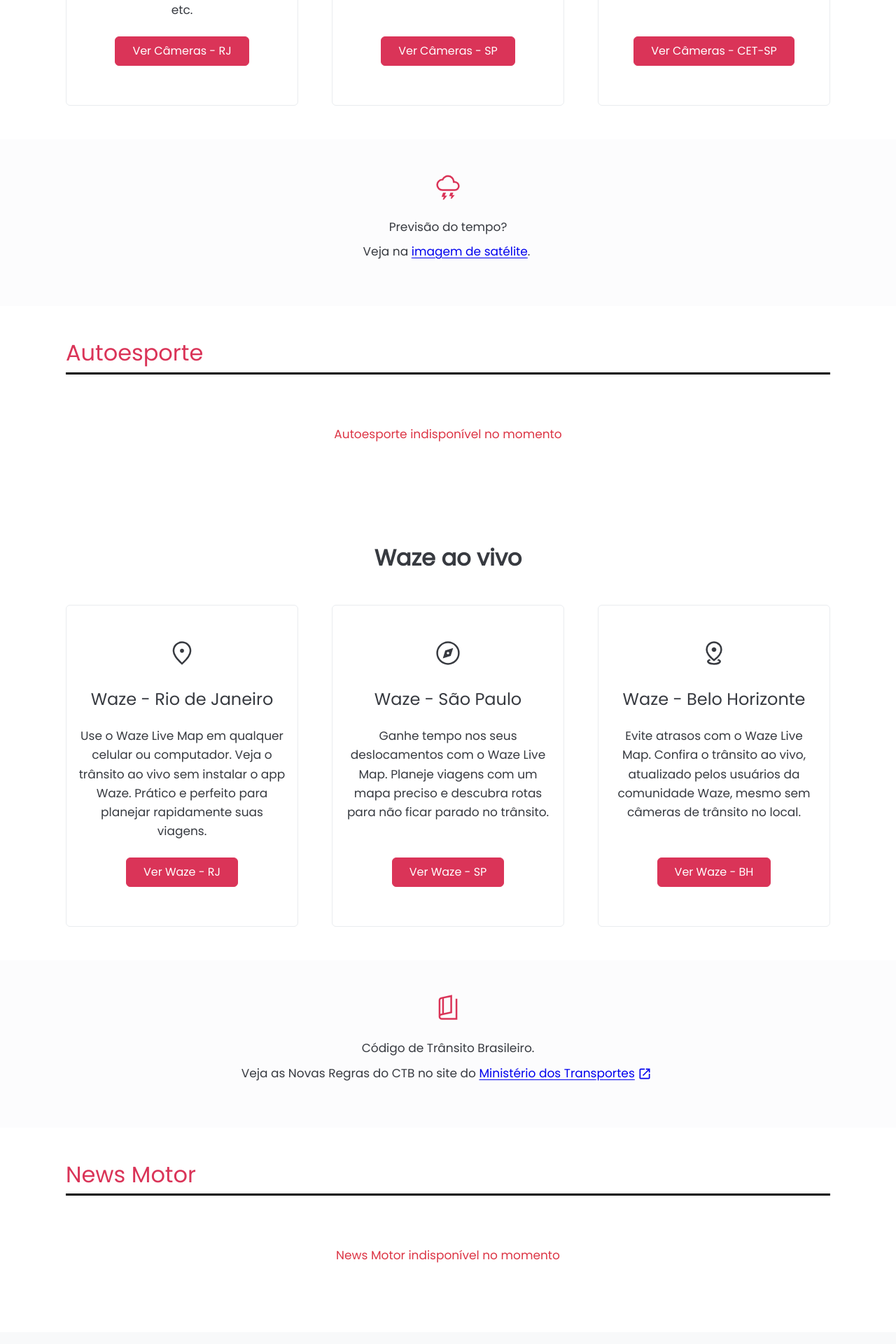
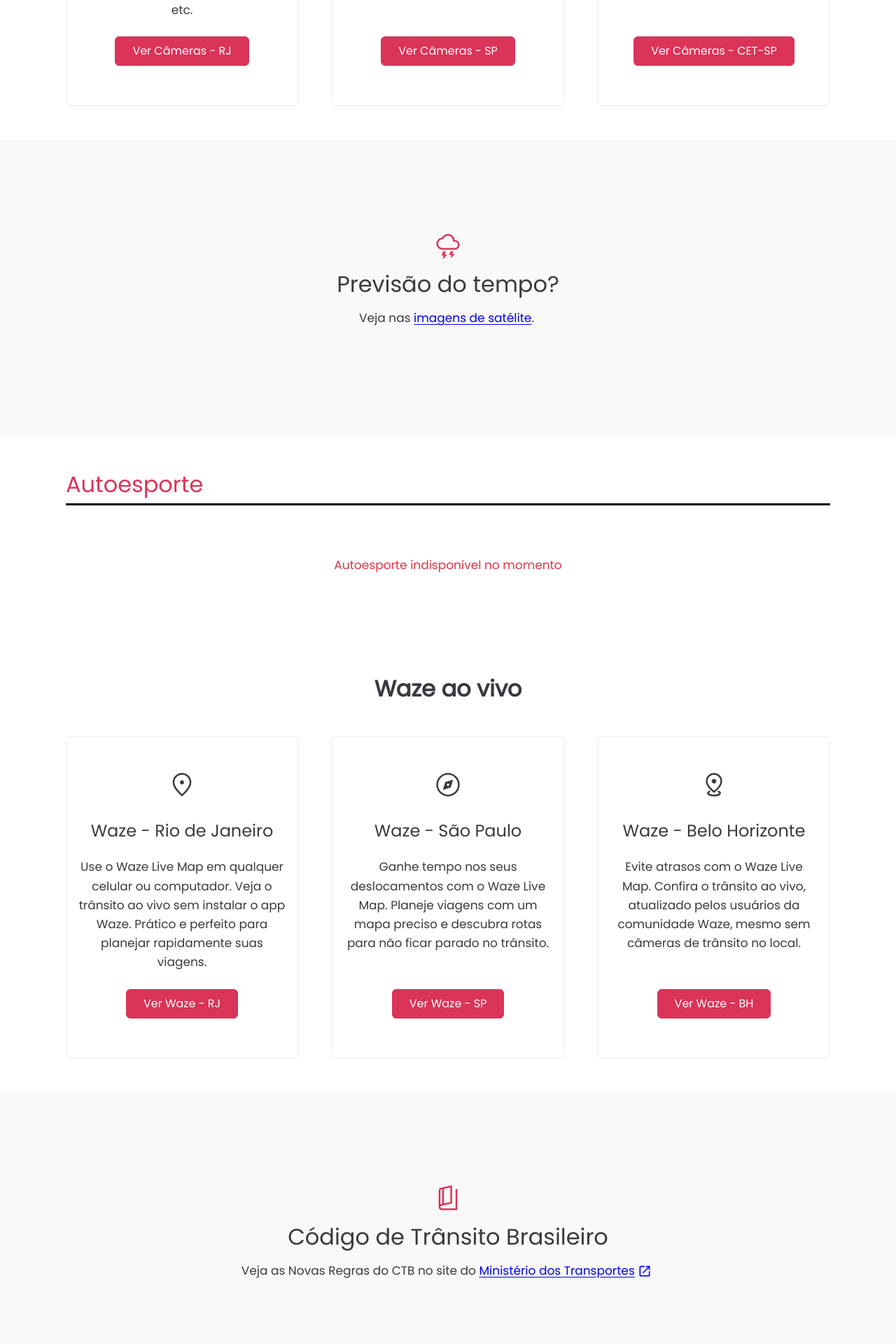
Before and after one commit to Sergio-Damm/transitoaovivo, a Jekyll site: the page built from index.html, in a window 1280 px wide. Shown: the part 933-2853 px from the top of the page at 70% size. Built offline with Jekyll 4.4.1, drawn with Linux system fonts in a browser that asks for light colours; comment, search, counter and statistics services are not loaded.

Commit message:
<section style="background-color:#f9f9f9; padding-top:60px; padding-bottom:60px;">

```diff
--- a/_layouts/default.html
+++ b/_layouts/default.html
@@ -152,17 +152,17 @@
 </section>
 <!-- ================================================================================================================= -->
 <!-- start most visited pages -->
-<section class="bg-light py-5">
-    <div class="container">
+<section class="mybg-light py-5">
+    <div class="container py-5">
         <div class="row align-items-center">
 			<div class="col-12 col-md-10 mx-auto text-center">
-                <h3 class="fs-2 fw-bold">Mais acessadas</h3>
+                <h3 class="fs-2 fw-bold mb-0">Mais acessadas</h3>
             </div>
         </div>
     </div>
 </section>
 <!-- ================================================================================================================= -->
-<section class="bg-light pb-5">
+<section class="mybg-light pb-5">
     <div class="container">
         <div class="row">
             <div class="col-12 col-md-10 mx-auto">
--- a/css/style.css
+++ b/css/style.css
@@ -240,3 +240,15 @@
     padding-right: 24px;
   }
 }
+
+/* --- bg light telas pequenas --- */
+.mybg-light {
+    background-color: #f5f5f5 !important; /* !important garante a sobrescrita do Bootstrap */
+}
+
+/* --- bg light telas maiores --- */
+@media (min-width: 768px) {
+    .mybg-light {
+        background-color: #f9f9f9 !important;
+    }
+}
--- a/index.html
+++ b/index.html
@@ -130,17 +130,15 @@
 	</div>
 </section>
 <!-- ============================================================================================= -->
-<section class="bg-light-subtle">
-	<div class="container py-5">
-		<div class="row justify-content-center text-center">
-			<div class="col-12 col-md-10 mx-auto text-center mb-4">
+<section style="background-color:#f9f9f9; padding-top:60px; padding-bottom:60px;">
+	<div class="container">
+		<div class="row justify-content-center text-center py-5">
+			<div class="col-12 col-md-10 mx-auto text-center py-4">
 				<svg aria-label="Previsão do tempo" height="40px" width="40px" viewBox="0 -960 960 960" xmlns="http://www.w3.org/2000/svg">
 					<path fill="#da3458" d="m300-40 36-100h-76l50-140h100l-43 100h83L340-40h-40Zm270-40 28-80h-78l43-120h100l-35 80h82L610-80h-40ZM290-340q-86.86 0-148.43-61.52Q80-463.04 80-549.83 80-629 136.5-691 193-753 277-759q32-56 84.5-88.5T480.42-880q90.58 0 152.08 57.5Q694-765 708-680q79 4 125.5 53.5T880-510.38Q880-440 830.42-390 780.83-340 710-340H290Zm0-60h420q46.2 0 78.1-32.5 31.9-32.5 31.9-78T788.1-588q-31.9-32-78.1-32h-60v-30q0-71-49.5-120.5T480.21-820q-51.48 0-93.84 27.5Q344-765 324-718l-8 18h-28q-62 2-105 45.39-43 43.4-43 104.47Q140-488 183.93-444T290-400Zm190-210Z"/>
 				</svg>
-			</div>
-  				<p class="mb-2">Previsão do tempo?</p>
-			<div class="col-12 col-md-10 mx-auto text-center">
-				<p class="me-1">Veja na <a class="link-externo" href="{{ site.baseurl }}/previsao-do-tempo/">imagem de satélite</a>.</p>
+				<h2 class="fs-2 my-3">Previsão do tempo?</h2>
+					<p class="me-1 mb-4">Veja nas <a class="link-externo" href="{{ site.baseurl }}/previsao-do-tempo/">imagens de satélite</a>.</p>
 			</div>
 		</div>
 	</div>
@@ -259,17 +257,15 @@
 	</div>
 </section>
 <!-- ============================================================================================= -->
- <section class="bg-light-subtle">
-	<div class="container py-5">
-		<div class="row justify-content-center text-center">
-			<div class="col-12 col-md-10 mx-auto text-center mb-4">
+<section style="background-color:#f9f9f9; padding-top:60px; padding-bottom:60px;">
+	<div class="container">
+		<div class="row justify-content-center text-center py-5">
+			<div class="col-12 col-md-10 mx-auto text-center py-4">
 				<svg aria-label="Código de Trânsito Brasileiro" height="40px" width="40px" viewBox="0 -960 960 960" xmlns="http://www.w3.org/2000/svg">
 					<path fill="#da3458" d="M270-80q-45 0-77.5-29.64Q160-139.27 160-183v-564q0-36.57 22.12-65.43Q204.24-841.3 240-849l380-79v620l-360 77q-17.14 3.69-28.57 17.54Q220-199.62 220-183q0 19 15 31t35 12h470v-660h60v720H270Zm70-228 220-47v-499l-220 45v501Zm-60 12.81V-796l-20 4q-17 4-28.5 15.83Q220-764.35 220-747v471q9.06-5.2 19.03-9.1Q249-289 260-291l20-4.19ZM220-787v511-511Z"/>
 				</svg>
-          	</div>
-  				<p class="mb-2">Código de Trânsito Brasileiro.</p>
-			<div class="col-12 col-md-10 mx-auto text-center">
-				<p class="me-1">Veja as Novas Regras do CTB no site do
+  				<h2 class="fs-2 my-3">Código de Trânsito Brasileiro</h2>
+				<p class="me-1 mb-4">Veja as Novas Regras do CTB no site do
 					<a class="link-externo" href="https://www.gov.br/transportes/pt-br/pt-br/assuntos/transito/conteudo-Senatran/novas-regras-do-ctb" rel="nofollow" target="_blank">Ministério dos Transportes</a>
 						<svg aria-label="Código de Trânsito Brasileiro" height="20px" width="20px" viewBox="0 -960 960 960" xmlns="http://www.w3.org/2000/svg">
 							<path fill="#0000ee" d="M200-120q-33 0-56.5-23.5T120-200v-560q0-33 23.5-56.5T200-840h280v80H200v560h560v-280h80v280q0 33-23.5 56.5T760-120H200Zm188-212-56-56 372-372H560v-80h280v280h-80v-144L388-332Z"/>
```
